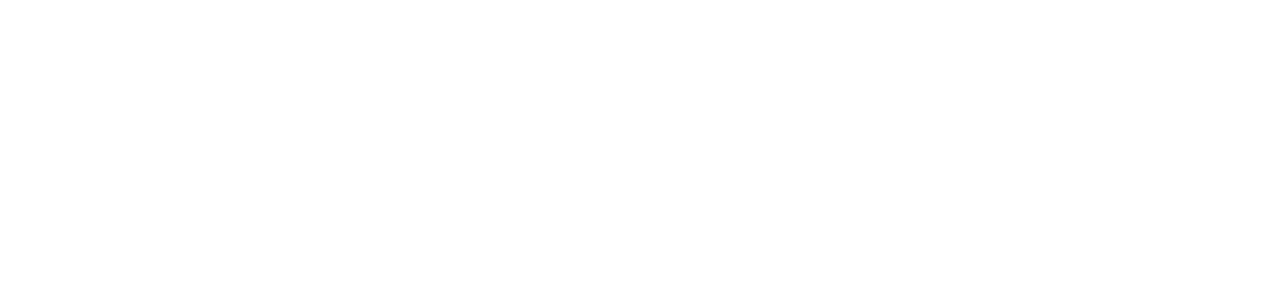
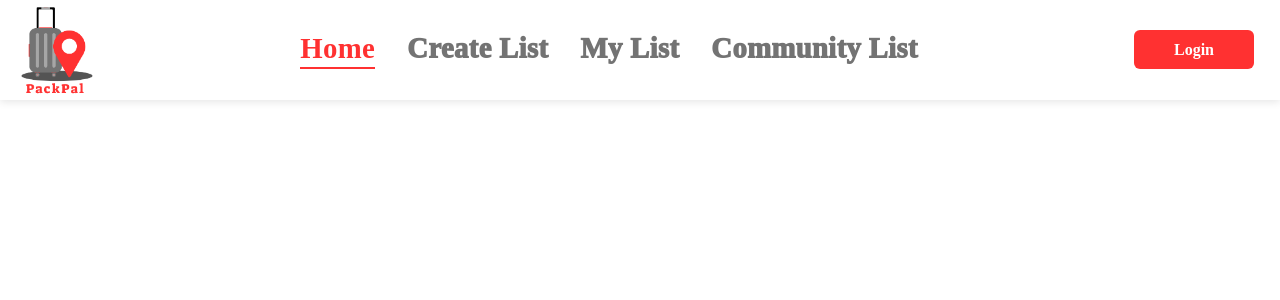
Before and after one commit to TehilaSassover/PackPal, a Next.js app: page / in a window 1280 px wide. Shown: the top 300 px of the page. Built offline with nearby package versions, Linux system fonts and the light colour scheme.

Commit message:
Header style

```diff
--- a/src/app/layout.tsx
+++ b/src/app/layout.tsx
@@ -1,3 +1,4 @@
+import Header from "@/components/Header";
 import { Metadata } from "next";
 export const metadata = {
   title: "PackPal",
@@ -13,6 +14,7 @@
     <html lang="en">
       <body
       >
+        <Header/>
         {children}
       </body>
     </html>
--- a/src/app/page.tsx
+++ b/src/app/page.tsx
@@ -1,6 +1,6 @@
+import Header from "@/components/Header";
 
 export default function Home() {
   return (
- <></>
-  );
+<></>  );
 }
--- a/src/components/Header.tsx
+++ b/src/components/Header.tsx
@@ -0,0 +1,31 @@
+'use client';
+import Link from "next/link";
+import { useParams, usePathname } from "next/navigation";
+import styles from "../styles/Header.module.css";
+export default function Header() {
+  const pathname = usePathname();
+  return (
+    <header className={styles.header}>
+      <div className={styles.logo}>
+        <Link href="/"><img src="/logo.png" alt="Ludo Logo" className={styles.logoImg} /></Link>
+      </div>
+      <nav className={styles.nav}>
+        <Link href="/"
+          className={`${styles.link} ${pathname === "/" ? styles.active : ""}`}>Home
+        </Link>
+        <Link href="/create-list"
+          className={`${styles.link} ${pathname === "/create-list" ? styles.active : ""}`}>Create List
+        </Link>
+        <Link href="/my-list"
+          className={`${styles.link} ${pathname === "/my-list" ? styles.active : ""}`}>My List
+          </Link>
+        <Link href="/community-list"
+          className={`${styles.link} ${pathname === "/community-list" ? styles.active : ""}`}>Community List
+        </Link>
+      </nav>
+       <div className={styles.loginContainer}>
+        <Link href="/login" className={styles.loginButton}>Login</Link>
+      </div>
+    </header>
+  );
+}
--- /dev/null
+++ b/src/styles/Header.module.css
@@ -0,0 +1,72 @@
+body {
+  margin: 0;
+  padding: 0;
+  box-sizing: border-box;
+}
+
+.header {
+  display: flex;
+  align-items: center;
+  background-color: #fff;
+  padding: 5px 10px;
+  box-shadow: 0 2px 8px rgba(0, 0, 0, 0.1);
+}
+
+.logo {
+  font-size: 1.8rem;
+  font-weight: bold;
+  margin: 0;
+  padding: 0;
+}
+
+.logoImg {
+  height: 90px;
+  width: auto;
+  display: block;
+  margin: 0;
+  padding: 0;
+}
+
+.nav {
+  display: flex;
+  gap: 2rem;
+  justify-content: center;
+  flex-grow:1;
+}
+
+.link {
+  text-decoration: none;
+  color: #737373;
+  font-weight: 1000;
+  font-size: 1.8rem;
+  letter-spacing: 0.3px;
+  transition: color 0.2s ease;
+}
+
+.link:hover {
+  color: #ff3131;
+}
+.active {
+  color: #ff3131;
+  font-weight: 900;
+   border-bottom: 2px solid #ff3131;
+  padding-bottom: 2px;
+}
+.loginContainer {
+  margin-left: 1rem; /* רווח מהניווט */
+}
+
+.loginButton {
+  background-color: #ff3131;
+  color: white;
+  padding: 0.7rem 2.5rem;
+  border-radius: 6px;
+  font-weight: 600;
+  text-decoration: none;
+  transition: background-color 0.2s ease;
+  margin-right: 1rem;
+}
+
+.loginButton:hover {
+  background-color: #737373;
+}
```
Also changed, not shown: public/logo.png (added), 1 other file (tests, documents, lock files or other folders).
